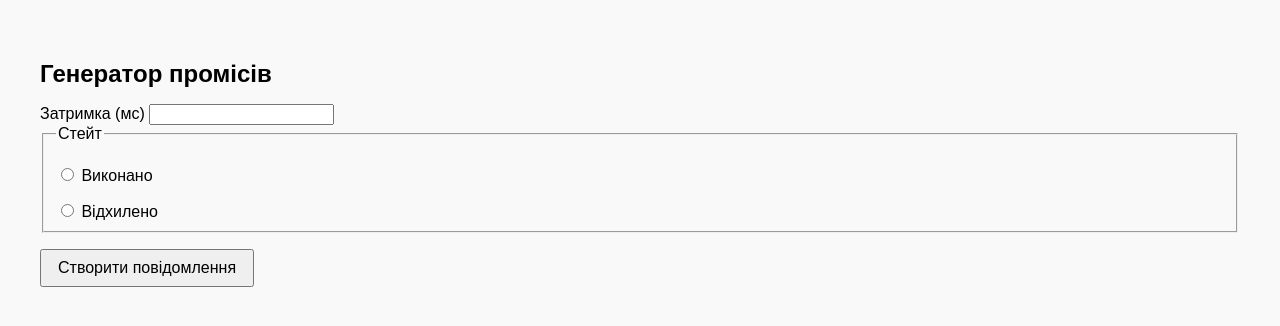
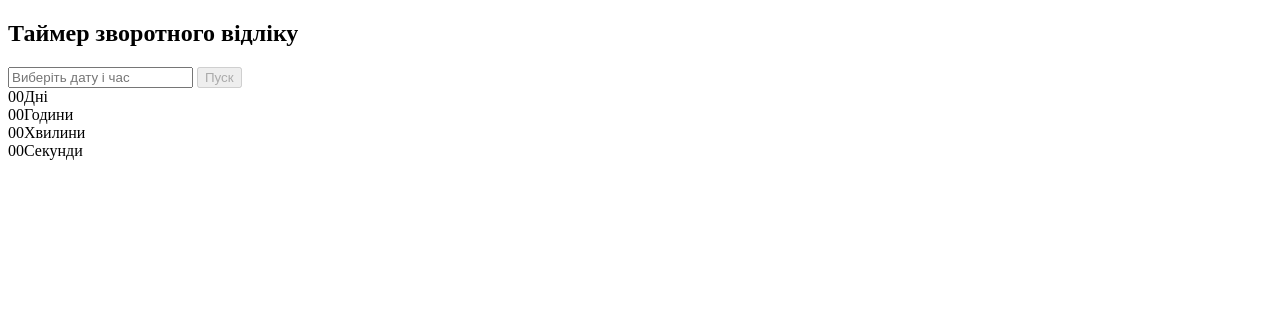
Before and after one commit to Andriyg911/goit-js-hw-10, a plain HTML site: page 2-snackbar.html in a window 1280 px wide. Drawn offline with Linux system fonts and the light colour scheme; files that its build step writes are made by us from their sources.

Commit message:
Deploying to gh-pages from @ Andriyg911/goit-js-hw-10@7697deb6bd42ee368ce42c797c561ab07648cf25 🚀

```diff
--- a/2-snackbar.html
+++ b/2-snackbar.html
@@ -1,39 +1,24 @@
 <!DOCTYPE html>
 <html lang="uk">
-
 <head>
   <meta charset="UTF-8" />
-  <title>Генератор промісів</title>
-  <script type="module" crossorigin src="/vanilla-app-template/snackbar.js"></script>
-  <link rel="modulepreload" crossorigin href="/vanilla-app-template/assets/modulepreload-polyfill-B5Qt9EMX.js">
-  <link rel="modulepreload" crossorigin href="/vanilla-app-template/assets/vendor-BZoxUzx5.js">
+  <title>Таймер зворотного відліку</title>
+  <script type="module" crossorigin src="/vanilla-app-template/assets/vendor-BZoxUzx5.js"></script>
+  <script type="module" crossorigin src="/vanilla-app-template/assets/1-timer-DIt_KTMe.js"></script>
   <link rel="stylesheet" crossorigin href="/vanilla-app-template/assets/vendor-DRAOUfWK.css">
-  <link rel="stylesheet" crossorigin href="/vanilla-app-template/assets/snackbar-B2A5I6no.css">
 </head>
+<body>
 
-<body>
-  <h2>Генератор промісів</h2>
-  <form class="form">
-    <label>
-      Затримка (мс)
-      <input type="number" name="delay" required />
-    </label>
+  <h2>Таймер зворотного відліку</h2>
 
-    <fieldset>
-      <legend>Стейт</legend>
-      <label>
-        <input type="radio" name="state" value="fulfilled" required />
-        Виконано
-      </label>
-      <label>
-        <input type="radio" name="state" value="rejected" required />
-        Відхилено
-      </label>
-    </fieldset>
+  <input type="text" id="datetime-picker" placeholder="Виберіть дату і час" />
+  <button type="button" id="start-btn" data-start disabled>Пуск</button>
 
-    <button type="submit">Створити повідомлення</button>
-  </form>
-
+  <div class="timer">
+    <div class="field"><span class="value" data-days>00</span><span class="label">Дні</span></div>
+    <div class="field"><span class="value" data-hours>00</span><span class="label">Години</span></div>
+    <div class="field"><span class="value" data-minutes>00</span><span class="label">Хвилини</span></div>
+    <div class="field"><span class="value" data-seconds>00</span><span class="label">Секунди</span></div>
+  </div>
 </body>
-
 </html>
--- a/assets/modulepreload-polyfill-B5Qt9EMX.js
+++ /dev/null
@@ -1 +0,0 @@
-(function(){const t=document.createElement("link").relList;if(t&&t.supports&&t.supports("modulepreload"))return;for(const e of document.querySelectorAll('link[rel="modulepreload"]'))i(e);new MutationObserver(e=>{for(const r of e)if(r.type==="childList")for(const o of r.addedNodes)o.tagName==="LINK"&&o.rel==="modulepreload"&&i(o)}).observe(document,{childList:!0,subtree:!0});function s(e){const r={};return e.integrity&&(r.integrity=e.integrity),e.referrerPolicy&&(r.referrerPolicy=e.referrerPolicy),e.crossOrigin==="use-credentials"?r.credentials="include":e.crossOrigin==="anonymous"?r.credentials="omit":r.credentials="same-origin",r}function i(e){if(e.ep)return;e.ep=!0;const r=s(e);fetch(e.href,r)}})();
--- a/assets/snackbar-B2A5I6no.css
+++ /dev/null
@@ -1 +0,0 @@
-body{font-family:Arial,sans-serif;padding:2rem;background:#f9f9f9}h1,h2{margin-bottom:1rem}.timer{display:flex;gap:1rem;margin-top:1rem}.field{background:#fff;border-radius:4px;padding:.5rem 1rem;text-align:center;box-shadow:0 2px 4px #0000001a}.value{display:block;font-size:2rem}label,legend{display:block;margin-top:1rem}button{margin-top:1rem;padding:.5rem 1rem;font-size:1rem;cursor:pointer}
--- a/snackbar.js
+++ /dev/null
@@ -1 +0,0 @@
-import"./assets/modulepreload-polyfill-B5Qt9EMX.js";import{i as n}from"./assets/vendor-BZoxUzx5.js";const m=document.querySelector(".form");m.addEventListener("submit",e=>{e.preventDefault();const t=e.target.elements.delay,s=e.target.elements.state,r=Number(t.value),a=s.value;c(r,a).then(o=>{n.success({title:"✅ Успіх",message:`Виконано обіцянку за ${o} мс`})}).catch(o=>{n.error({title:"❌ Помилка",message:`Відхилено обіцянку через ${o} мс`})}),m.reset()});function c(e,t){return new Promise((s,r)=>{setTimeout(()=>{t==="fulfilled"?s(e):r(e)},e)})}
--- a/timer.js
+++ /dev/null
@@ -1 +0,0 @@
-import"./assets/modulepreload-polyfill-B5Qt9EMX.js";import{f as S,i as p}from"./assets/vendor-BZoxUzx5.js";const s=document.querySelector("#datetime-picker"),r=document.querySelector("#start-btn"),n={days:document.querySelector("[data-days]"),hours:document.querySelector("[data-hours]"),minutes:document.querySelector("[data-minutes]"),seconds:document.querySelector("[data-seconds]")};let i=null,l=null;S(s,{enableTime:!0,time_24hr:!0,defaultDate:new Date,minuteIncrement:1,onClose(e){const t=e[0];t<=Date.now()?(r.disabled=!0,p.error({title:"Помилка",message:"Please choose a date in the future"})):(i=t,r.disabled=!1)}});r.addEventListener("click",()=>{r.disabled=!0,s.disabled=!0,u(),l=setInterval(u,1e3)});function u(){const e=i-Date.now();if(e<=0){clearInterval(l),c({days:0,hours:0,minutes:0,seconds:0}),s.disabled=!1;return}c(b(e))}function b(e){const m=Math.floor(e/864e5),f=Math.floor(e%864e5/36e5),h=Math.floor(e%864e5%36e5/6e4),y=Math.floor(e%864e5%36e5%6e4/1e3);return{days:m,hours:f,minutes:h,seconds:y}}function o(e){return String(e).padStart(2,"0")}function c({days:e,hours:t,minutes:a,seconds:d}){n.days.textContent=o(e),n.hours.textContent=o(t),n.minutes.textContent=o(a),n.seconds.textContent=o(d)}
```
Also changed, not shown: 1-timer.html (+2 -3 lines), assets/1-timer-DIt_KTMe.js (added, +1 -0 lines).
